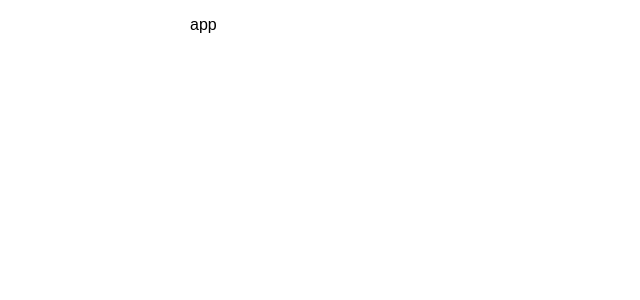
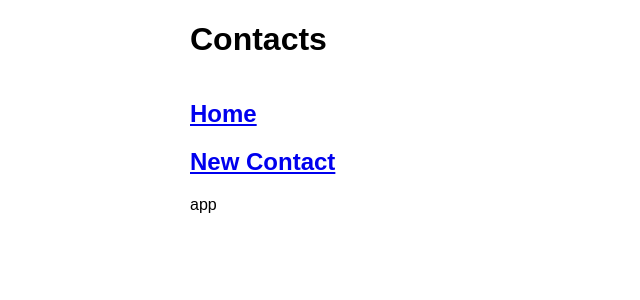
Before and after one commit to ga-wdi-exercises/checkpoint-react, a React (Create React App) app: page /new-contact in a window 1280 px wide. Shown: the top 300 px of the page, without its empty margins (0-640 px from the left). Built offline with nearby package versions, Linux system fonts and the light colour scheme.

Commit message:
It's impossible to do this in an hour after only knowing this for a week

```diff
--- a/src/components/App/App.js
+++ b/src/components/App/App.js
@@ -1,10 +1,27 @@
 import React, { Component } from 'react';
+import Header from "../Header/Header"
+import ContactList from "../ContactList/ContactList"
+import NewContact from "../NewContact/NewContact"
+import {Route, Link, Switch} from "react-router-dom"
+import contacts from "../../contacts.json"
 
 class App extends Component {
+  constructor(props){
+    super(props)
+    this.state = {
+      contacts: props.contacts
+    }
+  }
   render() {
     return <div className="App">
+      <Header />
         <p>app</p>
       </div>;
+
+      <Switch>
+          <Route path="/" component={ContactList} />
+          <Route path="/new-contact" component={NewContact} />
+      </Switch>
   }
 }
 
--- /dev/null
+++ b/src/components/Contact/Contact.js
@@ -0,0 +1,32 @@
+
+
+import React, { Component } from 'react';
+import contacts from "../../contacts.json"
+
+
+
+class Contact extends Component {
+
+    render() {
+
+            return (
+                <div className="contact">
+                    <img profile-picture />
+                    <h3 name />
+                    <h4 email />
+
+                </div>
+
+            )
+        }
+
+
+
+
+
+
+}
+
+
+
+export default Contact;
--- /dev/null
+++ b/src/components/ContactList/ContactList.js
@@ -0,0 +1,29 @@
+
+
+import React, { Component } from 'react';
+import Contacts from "../Contact/Contact"
+
+
+class ContactList extends Component {
+    constructor(props) {
+        super(props)
+
+    }
+    render() {
+        return (
+
+            <div>
+            <Contacts />
+
+
+            <div className="contact-list" />
+            </div>
+
+
+        )
+
+    }
+}
+
+
+export default ContactList;
--- /dev/null
+++ b/src/components/Header/Header.js
@@ -0,0 +1,37 @@
+import React, { Component } from 'react';
+import {Route, Link, Switch} from "react-router-dom"
+
+
+class Header extends Component {
+    constructor(props) {
+        super(props)
+
+    }
+    render() {
+        return (
+            <div>
+                <header>
+                    <h1>Contacts</h1>
+                </header>
+
+                <nav>
+                    <Link to="/">
+                        <h1>Home</h1>
+                    </Link>
+
+
+                    <Link to="/new-contact">
+                        <h1>New Contact</h1>
+                    </Link>
+                </nav>
+
+            </div>
+
+
+        )
+
+    }
+}
+
+
+export default Header;
--- /dev/null
+++ b/src/components/NewContact/NewContact.js
@@ -0,0 +1,36 @@
+import React, { Component } from 'react';
+import {Route, Link, Switch} from "react-router-dom"
+
+
+class NewContact extends Component {
+    constructor(props) {
+        super(props)
+
+
+        this.handleSubmit = this.handleSubmit.bind(this)
+    }
+    handleSubmit(event){
+        event.preventDefault()
+    }
+
+    render() {
+        return (
+            <div>
+                <h1>New Contact</h1>
+                <form>
+                    <input type="text" placeholder="name" />
+                    <input type="text" placeholder="email" />
+                    <input type="image" placeholder="profile_picture" />
+                    <input type="Submit" value="Submit" onClick={this.handleSubmit} />
+                </form>
+
+            </div>
+
+
+        )
+
+    }
+}
+
+
+export default NewContact;
--- a/src/index.js
+++ b/src/index.js
@@ -2,7 +2,16 @@ import React from 'react';
 import ReactDOM from 'react-dom';
 import './styles/index.css';
 import App from './components/App/App';
+import {Route, Link,  BrowserRouter as Router} from "react-router-dom"
+
 
 import contacts from "./contacts.json";
 
-ReactDOM.render(<App />, document.getElementById('root'));
+const routing = (
+    <Router>
+        <App />
+    </Router>
+)
+
+
+ReactDOM.render(routing , document.getElementById('root'));
```
